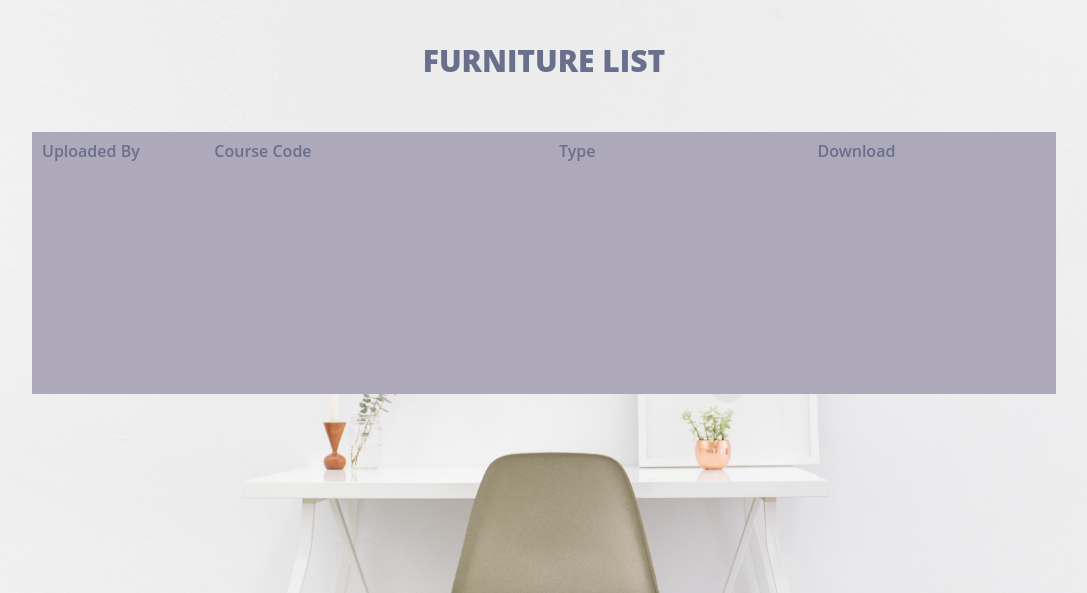
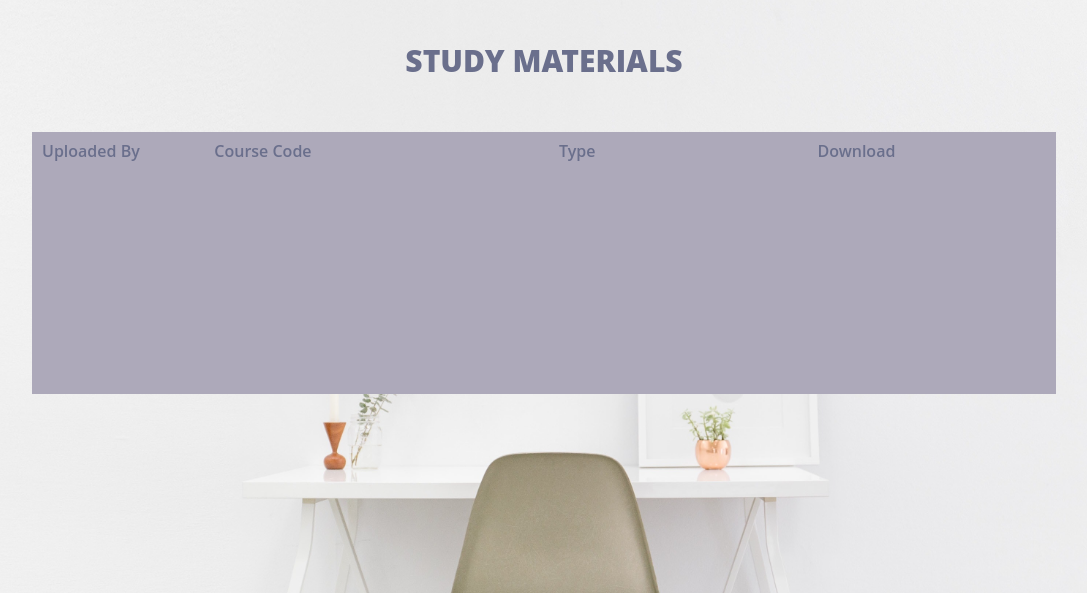
Before and after one commit to mH-13/Bracu_Student_Essentials, a PHP site: page /show_studymaterials.php in a window 1280 px wide. Shown: the part 88-681 px from the top of the page, without its empty margins (96-1183 px from the left). Run offline with PHP 8.4, Linux system fonts and the light colour scheme; data that the repository does not hold is empty.

Commit message:
3rd commit

```diff
--- a/home.php
+++ b/home.php
@@ -23,9 +23,9 @@
                     <a href="show_students.php" style="margin-left: 20px;"> Students </a>
                     <a href="show_studymaterials.php" style="margin-left: 20px;"> Study Materials </a>
                     <a href="show_furnitures.php" style="margin-left: 20px;"> Furnitures  </a>
-                    <a href="show_furnitures.php" style="margin-left: 20px;"> others  </a>
 
-
+        </div>
+        </div>
                 </div>
 
             </div>
--- a/show_studymaterials.php
+++ b/show_studymaterials.php
@@ -28,7 +28,7 @@
         </section>
 
         <section id = "section1">
-            <div class="title"> Furniture List </div>
+            <div class="title"> Study Materials </div>
             <div style="margin-left:10%; margin-right:10%; margin-top:50px; margin-bottom:50px;text-align:left; background:#ADA9BA;">
                 <div class="row" style="padding:10px;">
                     <div class="col-md-2">  Uploaded By </div>
```
